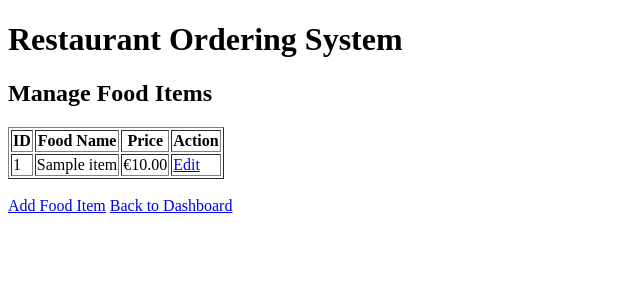
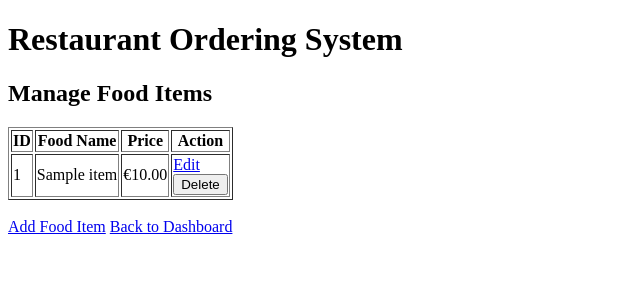
Before and after one commit to priyankarbabu08/Secure-Web-Project, a Flask app: page /admin/manage-items in a window 1280 px wide. Shown: the top 300 px of the page, without its empty margins (0-640 px from the left). Run offline with Flask 3, Linux system fonts and the light colour scheme; a user stored in the database is signed in; tables that the repository leaves empty hold one stand-in row (values such as "Sample post"); some libraries are stand-ins or nearby versions.

Commit message:
Food item deletion

```diff
--- a/app.py
+++ b/app.py
@@ -227,5 +227,27 @@ def edit_item(item_id):
         return redirect(url_for("manage_items"))
 
     return render_template("edit_item.html", item=item)
+@app.route("/admin/delete-item/<int:item_id>", methods=["POST"])
+@login_required
+def delete_item(item_id):
+    if current_user.role != "admin":
+        return "Access denied", 403
+
+    item = db.session.get(MenuItem, item_id)
+
+    if not item:
+        return "Food item not found", 404
+
+    existing_order = db.session.execute(
+        db.select(Order).filter_by(menu_item_id=item.id)
+    ).scalars().first()
+
+    if existing_order:
+        return "Cannot delete food item with existing orders", 409
+
+    db.session.delete(item)
+    db.session.commit()
+
+    return redirect(url_for("manage_items"))
 if __name__ == "__main__":
     app.run(debug=True)
--- a/templates/manage_items.html
+++ b/templates/manage_items.html
@@ -23,6 +23,11 @@
             <td>€{{ "%.2f"|format(item.price) }}</td>
             <td>
                 <a href="{{ url_for('edit_item', item_id=item.id) }}">Edit</a>
+
+                <form action="{{ url_for('delete_item', item_id=item.id) }}" method="POST">
+                    <input type="hidden" name="csrf_token" value="{{ csrf_token() }}">
+                    <button type="submit">Delete</button>
+                </form>
             </td>
         </tr>
         {% endfor %}
```
